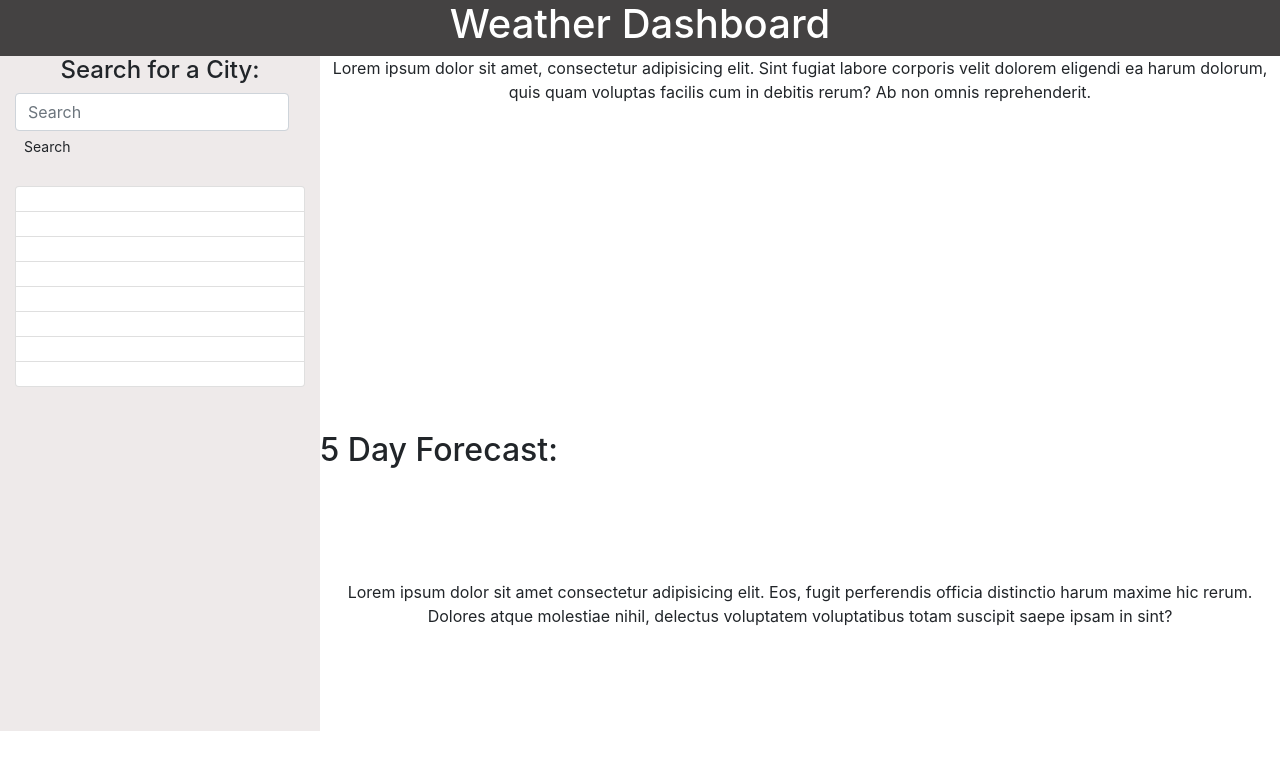
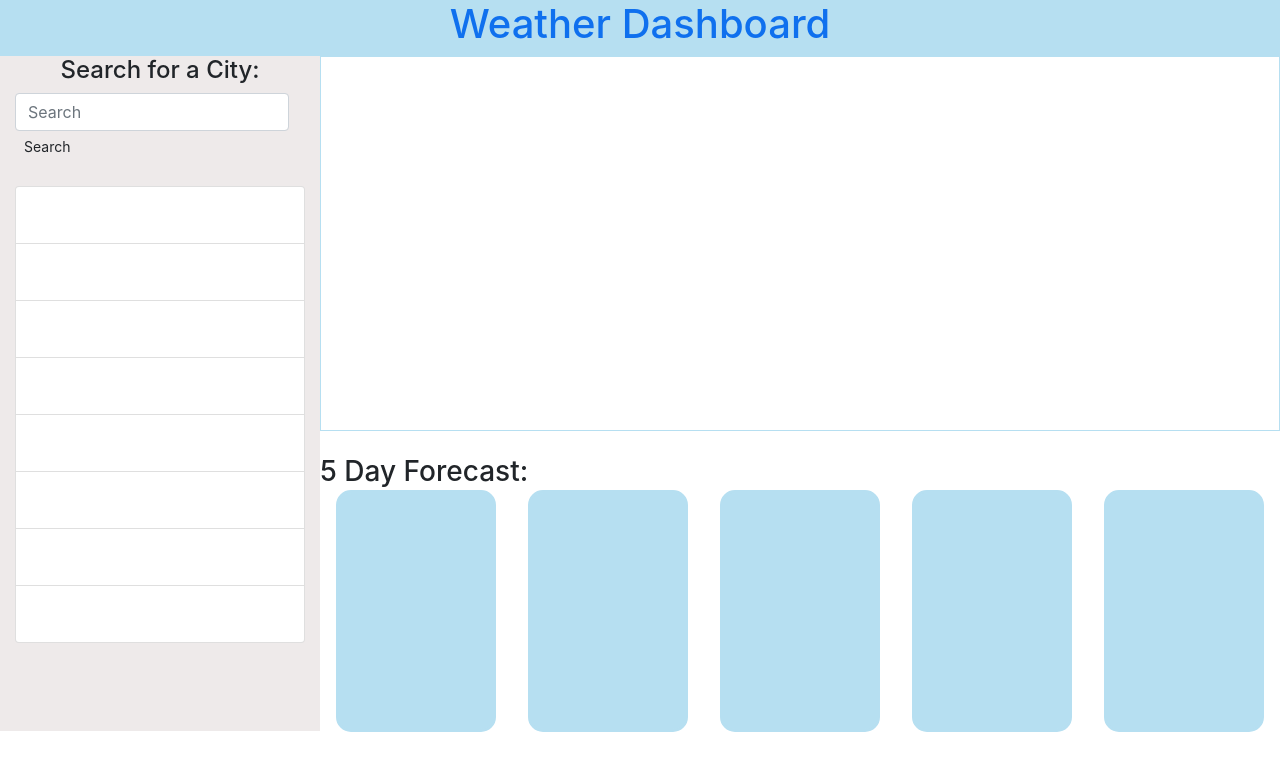
Before and after one commit to mekaleka/Weather-API, a plain HTML site: page assets/js/index.html in a window 1280 px wide. Drawn offline with nearby package versions, Linux system fonts and the light colour scheme.

Commit message:
Finalized HTML and CSS layout

```diff
--- a/assets/js/index.html
+++ b/assets/js/index.html
@@ -41,11 +41,28 @@
             </div>
             <div class="col-9 city-row">
                 <div class="row city-col">
-                Lorem ipsum dolor sit amet, consectetur adipisicing elit. Sint fugiat labore corporis velit dolorem eligendi ea harum dolorum, quis quam voluptas facilis cum in debitis rerum? Ab non omnis reprehenderit.
+
                 </div>
-            <div class="row forecast-col">
-                <h2>5 Day Forecast:</h2>
-                Lorem ipsum dolor sit amet consectetur adipisicing elit. Eos, fugit perferendis officia distinctio harum maxime hic rerum. Dolores atque molestiae nihil, delectus voluptatem voluptatibus totam suscipit saepe ipsam in sint?
+                <br>
+                <div class="row forecast-row">
+                    <h3>5 Day Forecast:</h3>
+                </div>
+                <div class="row justify-content-around">
+                    <div class="col-2 forecast-col1">
+
+                    </div>
+                    <div class="col-2 forecast-col2">
+
+                    </div>
+                    <div class="col-2 forecast-col3">
+
+                    </div>
+                    <div class="col-2 forecast-col4">
+
+                    </div>
+                    <div class="col-2 forecast-col5">
+                    </div>
+                </div>
             </div>
         </div>
     </div>
--- a/assets/js/style.css
+++ b/assets/js/style.css
@@ -1,24 +1,62 @@
-
-
 .my-container {
     text-align: center;
 }
 
 .my-col-1 {
-background-color: rgb(68, 66, 66);
-color: white;
+    background-color: rgb(182, 223, 241);
+    color: rgb(15, 112, 238);
 }
 .search-col {
     background-color: rgb(238, 234, 234);
     height: 675px;
 }
 
+.list-group-item {
+    padding: 1.75rem 1.25rem;
+}
+
 .city-col {
     background-color: white;
     height: 375px;
+    border: solid 1px rgb(182, 223, 241);
 }
 
-.forecast-col {
+.forecast-row {
     background-color: white;
-height: 300px;
+    height: 35px;
 }
+
+.forecast-col1 {
+    border: solid rgb(182, 223, 241);
+    height: 242px;
+    background-color: rgb(182, 223, 241);
+    border-radius: 15px;
+}
+
+.forecast-col2 {
+    border: solid rgb(182, 223, 241);
+    height: 242px;
+    background-color: rgb(182, 223, 241);
+    border-radius: 15px;
+}
+
+.forecast-col3 {
+    border: solid rgb(182, 223, 241);
+    height: 242px;
+    background-color: rgb(182, 223, 241);
+    border-radius: 15px;
+}
+
+.forecast-col4 {
+    border: solid rgb(182, 223, 241);
+    height: 242px;
+    background-color: rgb(182, 223, 241);
+    border-radius: 15px;
+}
+
+.forecast-col5 {
+    border: solid rgb(182, 223, 241);
+    height: 242px;
+    background-color: rgb(182, 223, 241);
+    border-radius: 15px;
+}
```
Lines whose indentation alone changed are shown as unchanged.
